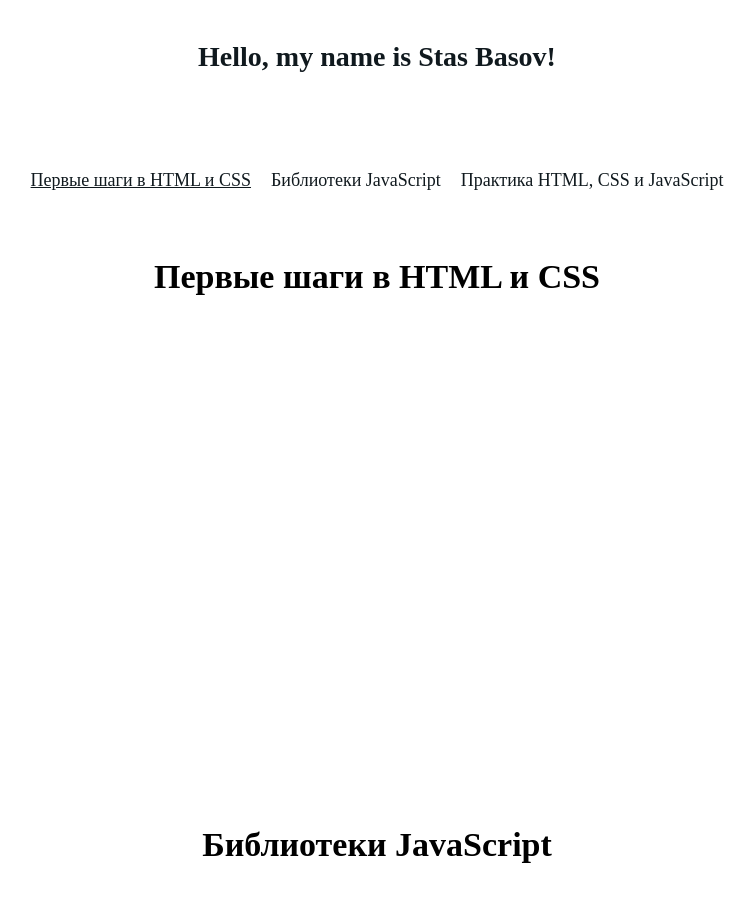
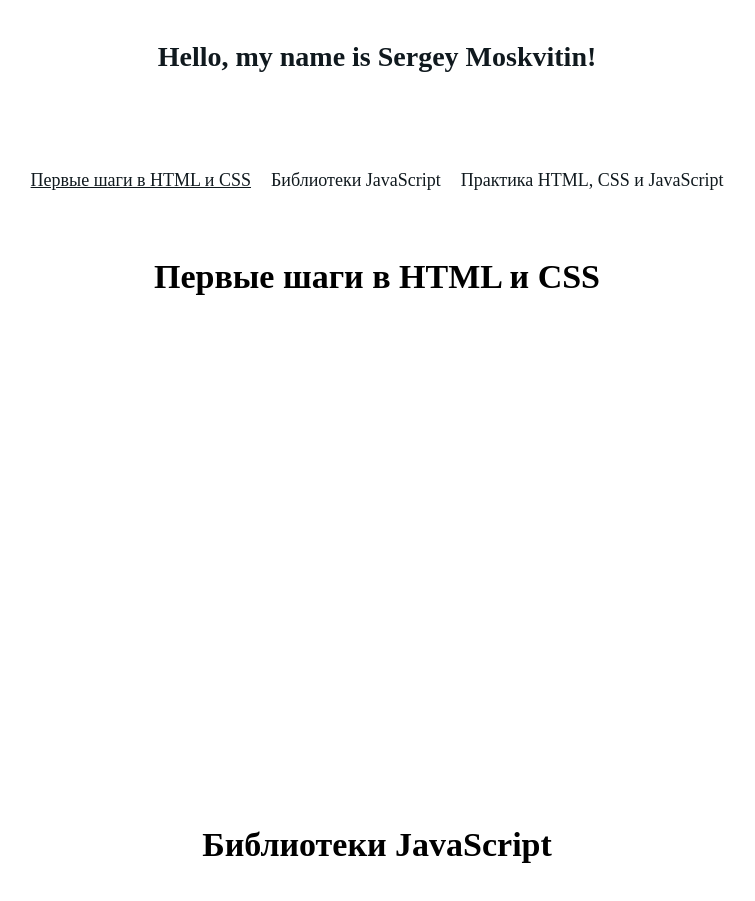
Before and after one commit to SaGe-Mage/first-project, a plain HTML site: page index.html in a window 1280 px wide. Shown: the top 901 px of the page, without its empty margins (271-1026 px from the left). Drawn offline with Linux system fonts and the light colour scheme.

Commit message:
изменил имя на своё

```diff
--- a/index.html
+++ b/index.html
@@ -6,13 +6,13 @@
     <link rel="stylesheet" href="style.css">
     <title>Портфолио</title>
     <meta name="viewport" content="width=device-width, initial-scale=1">
-    <meta name="description" content="портфолио Стас Басов на Яндекс Практикуме">
+    <meta name="description" content="портфолио Сергея Москвитина на Яндекс Практикуме">
     <meta name="keywords" content="html, css, javascript">
-    <meta name="author" content="Стас Басов">
+    <meta name="author" content="Сергей Москвитин">
   </head>
   <body class="page">
     <header class="header centered-block">
-      <h1 class="centered-block"><a href="#" class="header__link" lang="en">Stas Basov</a></h1>
+      <h1 class="centered-block"><a href="#" class="header__link" lang="en">Sergey Moskvitin</a></h1>
     </header>
     <nav class="menu centered-block page__menu">
       <a href="#beginner" class="menu__link menu__link_active">Первые шаги в HTML и CSS</a>
```
